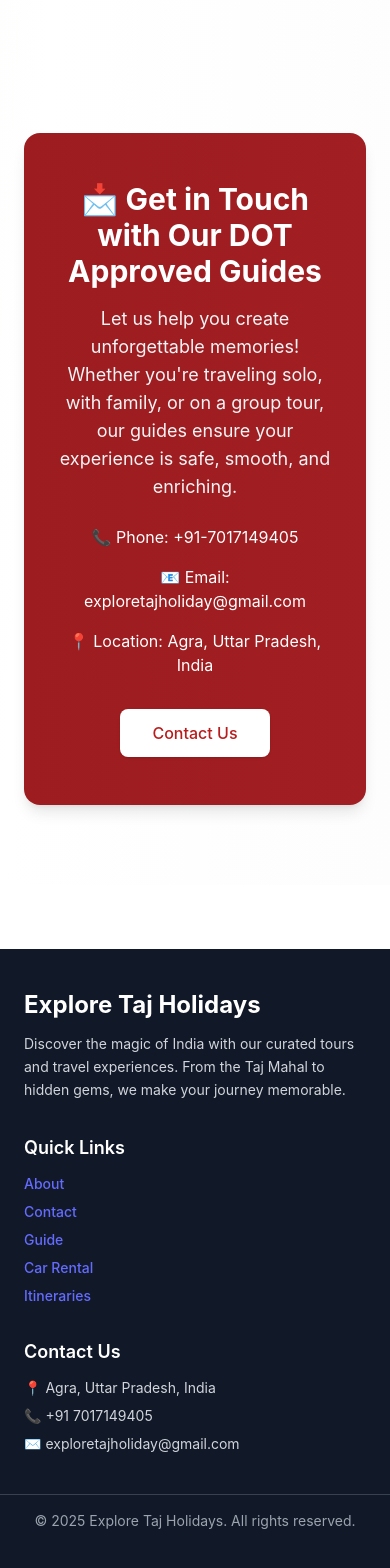
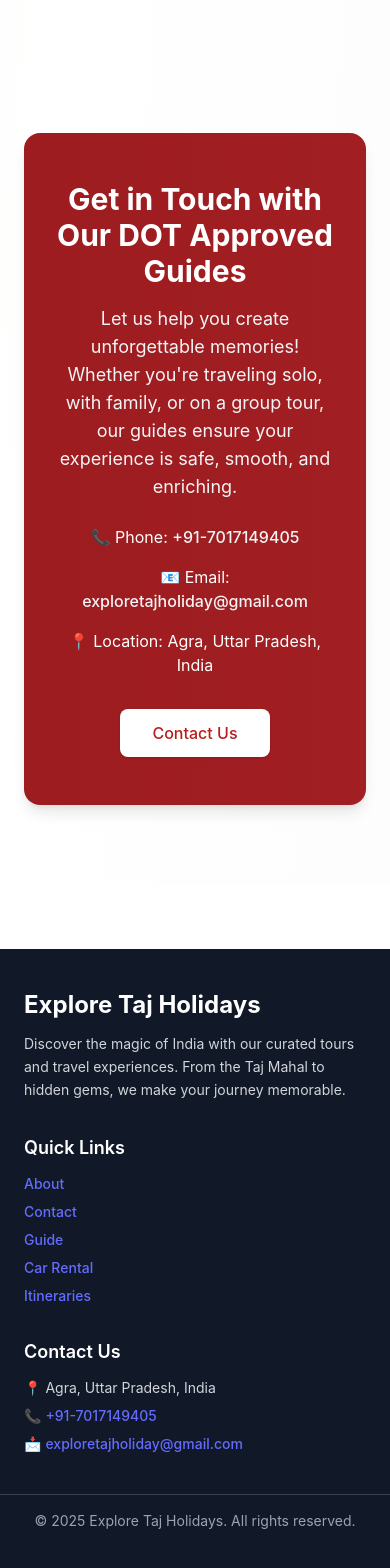
Before and after one commit to Amardeep001/explore-taj-holidays, a React (Vite) app: page /guides in a window 390 px wide. Shown: the part 5673-7241 px from the top of the page. Built offline with nearby package versions, Linux system fonts and the light colour scheme.

Commit message:
added links for phone, email

```diff
--- a/src/components/Footer.jsx
+++ b/src/components/Footer.jsx
@@ -59,8 +59,22 @@
           <h3 className="text-lg font-semibold text-white mb-3">Contact Us</h3>
           <ul className="space-y-2 text-sm">
             <li>📍 Agra, Uttar Pradesh, India</li>
-            <li>📞 +91 7017149405</li>
-            <li>✉️ exploretajholiday@gmail.com</li>
+            <li>
+              📞{" "}
+              <a
+                href="https://wa.me/917017149405?text=Hello%2C%20I%20would%20like%20to%20know%20more%20about%20Taj%20Mahal%20tours."
+                target="_blank"
+                rel="noopener noreferrer"
+              >
+                +91-7017149405
+              </a>
+            </li>
+            <li>
+              📩{" "}
+              <a href="mailto:exploretajholiday@gmail.com">
+                exploretajholiday@gmail.com
+              </a>
+            </li>
           </ul>
         </div>
       </div>
--- a/src/components/WhyChooseUs.jsx
+++ b/src/components/WhyChooseUs.jsx
@@ -6,7 +6,7 @@
     { text: "Licensed professional guides", link: "/guides" },
     { text: "Comfortable, well-maintained transport", link: "/car-rental" },
     { text: "Customized itineraries", link: "/itineraries" },
-    { text: "Transparent pricing – no hidden costs", link: "/guides" },
+    { text: "Transparent pricing – no hidden costs", link: "/contact" },
     { text: "24/7 assistance during your trip", link: "/guides" },
   ];
 
--- a/src/pages/Contact.jsx
+++ b/src/pages/Contact.jsx
@@ -195,13 +195,25 @@
               <div className="flex items-center gap-4">
                 <Phone className="text-yellow-500" />
                 <span className="text-gray-800 text-lg font-medium">
-                  +91-7017149405
+                  <a
+                    href="https://wa.me/917017149405?text=Hello%2C%20I%20would%20like%20to%20know%20more%20about%20Taj%20Mahal%20tours."
+                    target="_blank"
+                    rel="noopener noreferrer"
+                    className="text-gray-800"
+                  >
+                    +91-7017149405
+                  </a>
                 </span>
               </div>
               <div className="flex items-center gap-4">
                 <Mail className="text-yellow-500" />
                 <span className="text-gray-800 text-lg font-medium">
-                  exploretajholiday@gmail.com
+                  <a
+                    href="mailto:exploretajholiday@gmail.com"
+                    className="text-gray-800"
+                  >
+                    exploretajholiday@gmail.com
+                  </a>
                 </span>
               </div>
               <div className="flex items-center gap-4">
--- a/src/pages/GuideService.jsx
+++ b/src/pages/GuideService.jsx
@@ -355,15 +355,33 @@
         <section className="py-20 px-6">
           <div className="bg-gradient-to-r from-[#9d1c1f] to-[#a11f23] text-white py-12 px-8 rounded-2xl shadow-lg max-w-4xl mx-auto text-center">
             <h3 className="text-3xl font-bold mb-4">
-              📩 Get in Touch with Our DOT Approved Guides
+              Get in Touch with Our DOT Approved Guides
             </h3>
             <p className="mb-6 text-gray-100 text-lg">
               Let us help you create unforgettable memories! Whether you're
               traveling solo, with family, or on a group tour, our guides ensure
               your experience is safe, smooth, and enriching.
             </p>
-            <p className="mb-4">📞 Phone: +91-7017149405</p>
-            <p className="mb-4">📧 Email: exploretajholiday@gmail.com</p>
+            <p className="mb-4">
+              📞 Phone:{" "}
+              <a
+                href="https://wa.me/917017149405?text=Hello%2C%20I%20would%20like%20to%20know%20more%20about%20Taj%20Mahal%20tours."
+                target="_blank"
+                rel="noopener noreferrer"
+                className="text-gray-100"
+              >
+                +91-7017149405
+              </a>
+            </p>
+            <p className="mb-4">
+              📧 Email:{" "}
+              <a
+                href="mailto:exploretajholiday@gmail.com"
+                className="text-gray-100"
+              >
+                exploretajholiday@gmail.com
+              </a>
+            </p>
             <p className="mb-8">📍 Location: Agra, Uttar Pradesh, India</p>
             <Link
               to="/contact"
```
